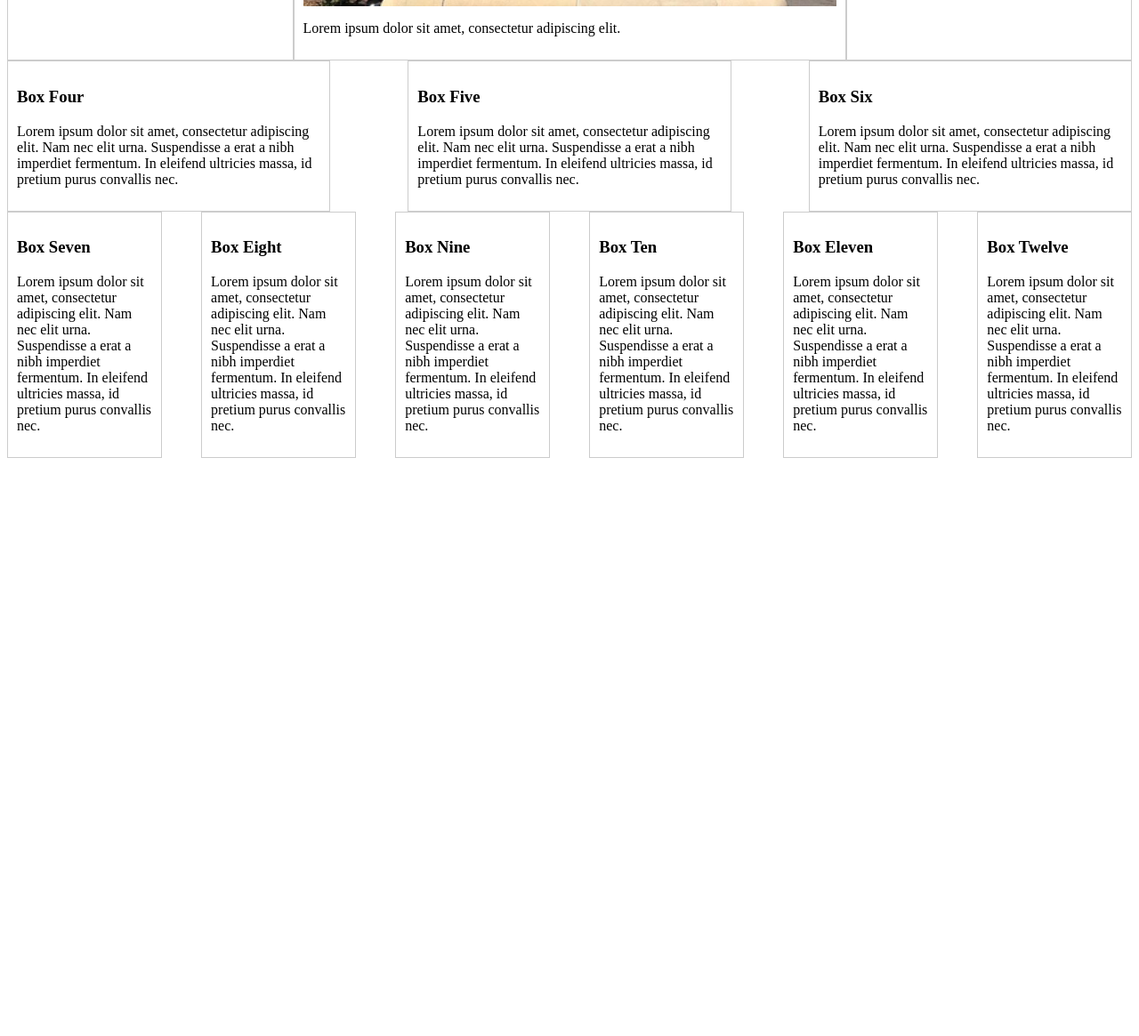
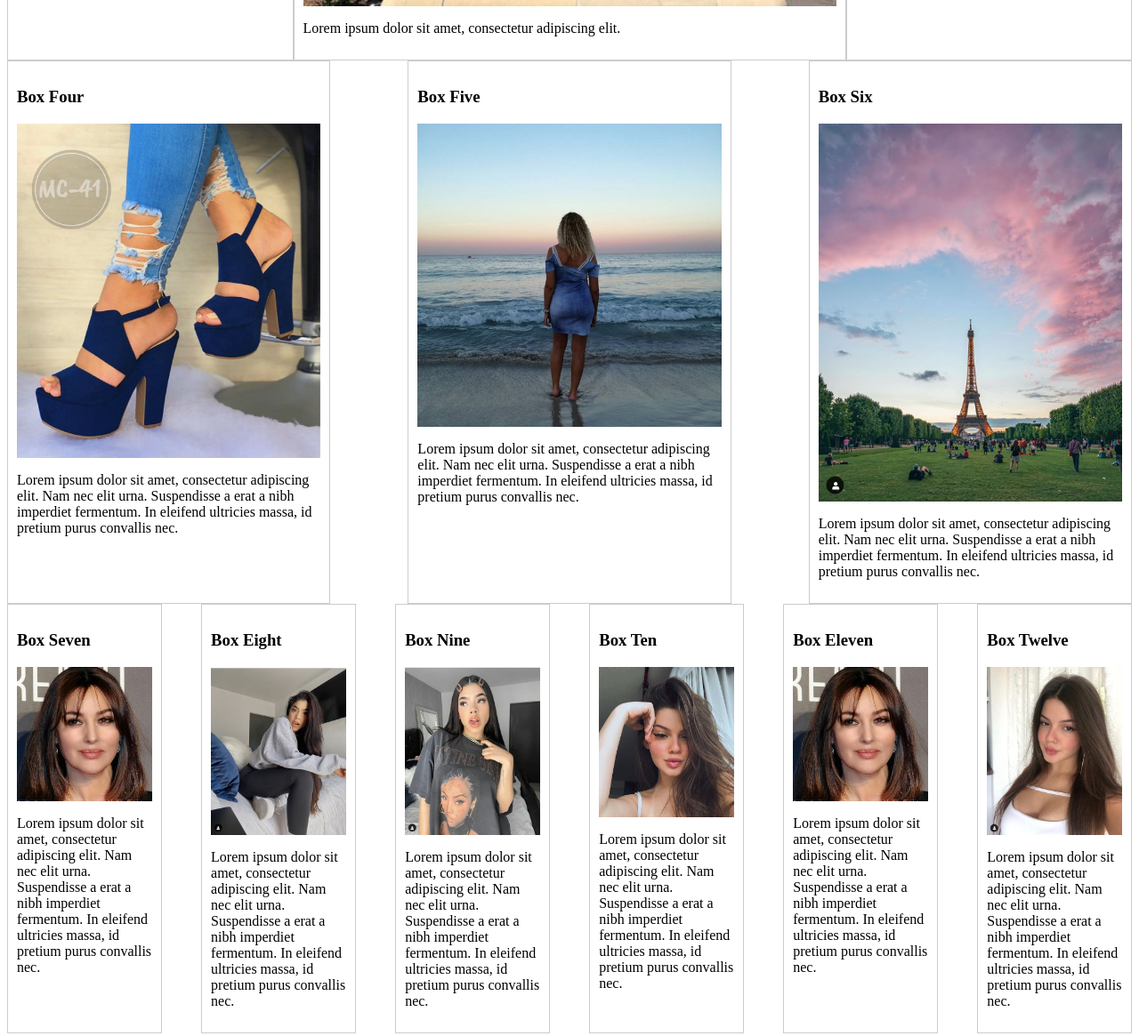
Before and after one commit to javadev16/flexcourse, a plain HTML site: page index.html in a window 1280 px wide. Shown: the part 820-1985 px from the top of the page at 89% size. Before the commit the page ends 1343 px from the top, so only its background shows below. Drawn offline with Linux system fonts and the light colour scheme.

Commit message:
Update index.html

```diff
--- a/index.html
+++ b/index.html
@@ -82,10 +82,12 @@
   </div>
   <div class="box-2">
     <h3>Box Two</h3>
+    <img src="images/italia.png" alt="italia" style="width:100%">
     <p>Lorem ipsum dolor sit amet, consectetur adipiscing elit.</p>
   </div>
   <div class="box-3">
     <h3>Box Three</h3>
+    <img src="images/españa.png" alt="españa" style="width:100%">
     <p>Lorem ipsum dolor sit amet, consectetur adipiscing elit.</p>
   </div>
 </div>
@@ -93,14 +95,17 @@
 <div class="container-2">
   <div class="container-2-box">
     <h3>Box Four</h3>
+    <img src="images/españa1.png" alt="españa1" style="width:100%">
     <p>Lorem ipsum dolor sit amet, consectetur adipiscing elit. Nam nec elit urna. Suspendisse a erat a nibh imperdiet fermentum. In eleifend ultricies massa, id pretium purus convallis nec. </p>
   </div>
   <div class="container-2-box">
     <h3>Box Five</h3>
+    <img src="images/españa2.png" alt="españa2" style="width:100%">
     <p>Lorem ipsum dolor sit amet, consectetur adipiscing elit. Nam nec elit urna. Suspendisse a erat a nibh imperdiet fermentum. In eleifend ultricies massa, id pretium purus convallis nec. </p>
   </div>
   <div class="container-2-box">
     <h3>Box Six</h3>
+    <img src="images/paris.png" alt="paris" style="width:100%">
     <p>Lorem ipsum dolor sit amet, consectetur adipiscing elit. Nam nec elit urna. Suspendisse a erat a nibh imperdiet fermentum. In eleifend ultricies massa, id pretium purus convallis nec. </p>
   </div>
 </div>
@@ -108,26 +113,32 @@
 <div class="container-3">
   <div class="container-3-box">
     <h3>Box Seven</h3>
+    <img src="images/monica.png" alt="monica" style="width:100%">
     <p>Lorem ipsum dolor sit amet, consectetur adipiscing elit. Nam nec elit urna. Suspendisse a erat a nibh imperdiet fermentum. In eleifend ultricies massa, id pretium purus convallis nec. </p>
   </div>
   <div class="container-3-box">
     <h3>Box Eight</h3>
+    <img src="images/keniaos.png" alt="keniaos" style="width:100%">
     <p>Lorem ipsum dolor sit amet, consectetur adipiscing elit. Nam nec elit urna. Suspendisse a erat a nibh imperdiet fermentum. In eleifend ultricies massa, id pretium purus convallis nec. </p>
   </div>
   <div class="container-3-box">
     <h3>Box Nine</h3>
+    <img src="images/keniaos1.png" alt="keniaos1" style="width:100%">
     <p>Lorem ipsum dolor sit amet, consectetur adipiscing elit. Nam nec elit urna. Suspendisse a erat a nibh imperdiet fermentum. In eleifend ultricies massa, id pretium purus convallis nec. </p>
   </div>
   <div class="container-3-box">
     <h3>Box Ten</h3>
+    <img src="images/longwell.png" alt="longwell" style="width:100%">
     <p>Lorem ipsum dolor sit amet, consectetur adipiscing elit. Nam nec elit urna. Suspendisse a erat a nibh imperdiet fermentum. In eleifend ultricies massa, id pretium purus convallis nec. </p>
   </div>
   <div class="container-3-box">
     <h3>Box Eleven</h3>
+    <img src="images/monica.png" alt="monica" style="width:100%">
     <p>Lorem ipsum dolor sit amet, consectetur adipiscing elit. Nam nec elit urna. Suspendisse a erat a nibh imperdiet fermentum. In eleifend ultricies massa, id pretium purus convallis nec. </p>
   </div>
   <div class="container-3-box">
     <h3>Box Twelve</h3>
+    <img src="images/longwell2.png" alt="longwel2" style="width:100%">
     <p>Lorem ipsum dolor sit amet, consectetur adipiscing elit. Nam nec elit urna. Suspendisse a erat a nibh imperdiet fermentum. In eleifend ultricies massa, id pretium purus convallis nec. </p>
   </div>
 </div>
```
